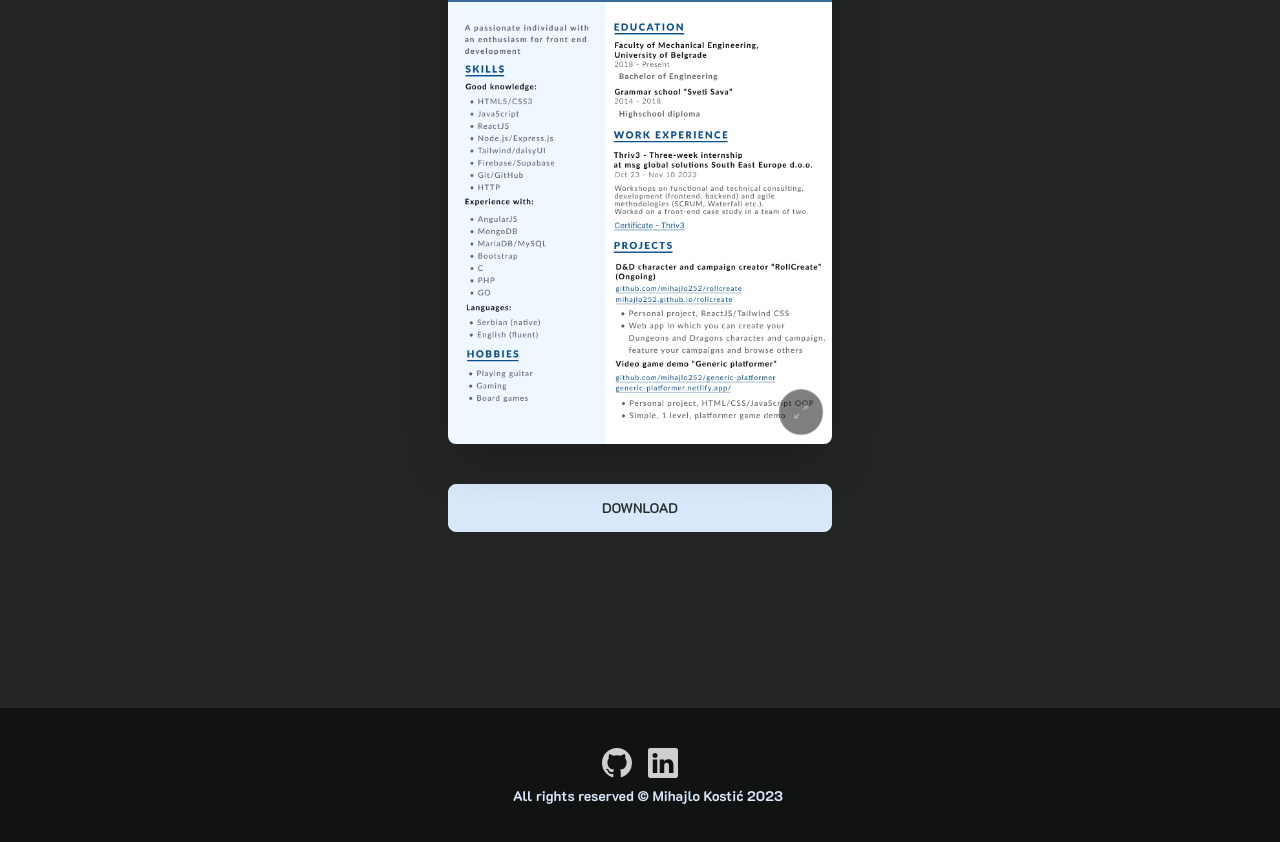
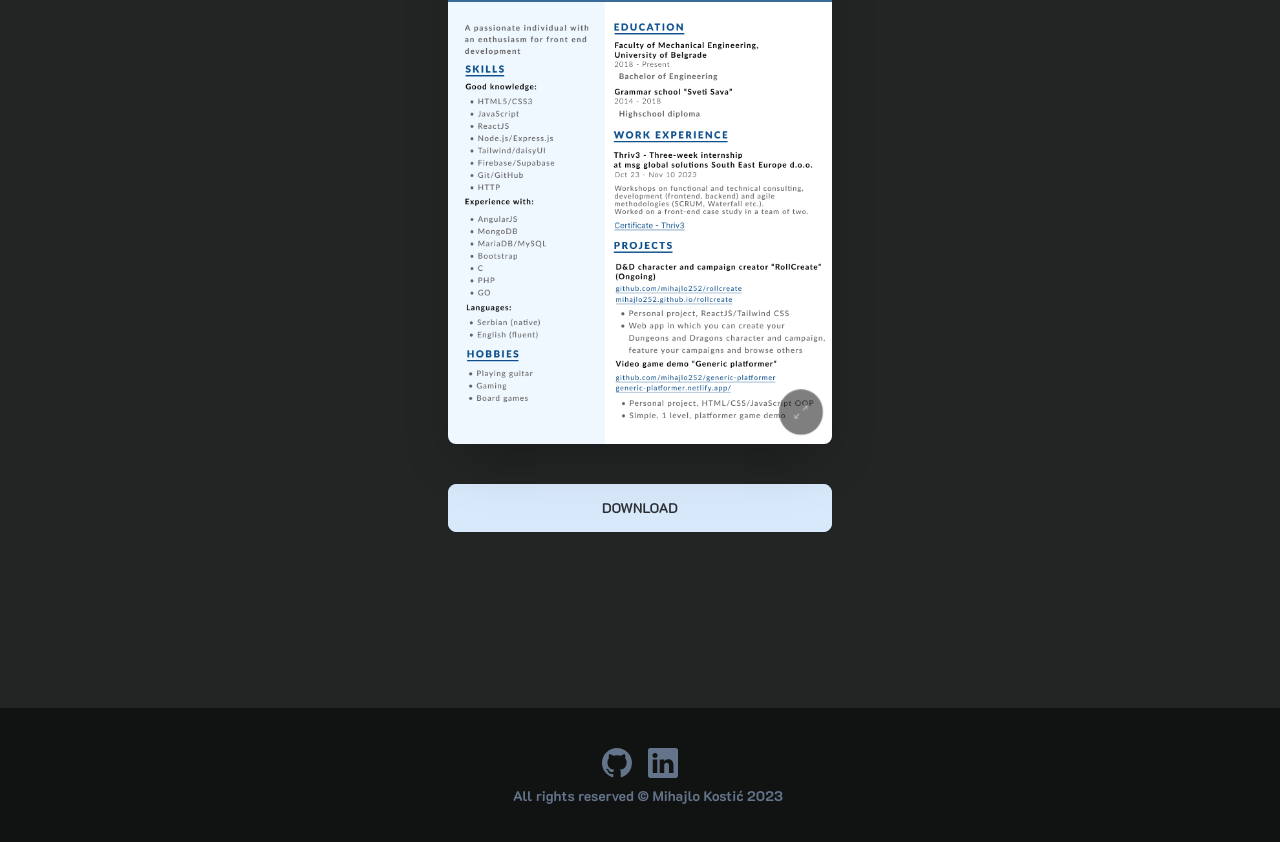
Before and after one commit to mihajlo252/mihajlo252.github.io, a React (Vite) app: page /#/ in a window 1280 px wide. Shown: the part 1494-2336 px from the top of the page. Built offline with nearby package versions, Linux system fonts and the light colour scheme.

Commit message:
Add transitions

```diff
--- a/src/components/Footer.jsx
+++ b/src/components/Footer.jsx
@@ -6,17 +6,17 @@ export const Footer = () => {
 		<div className="footer">
 			<footer className="text-white-content footer footer-center bg-base-200 p-10">
 				<div>
-					<div className="flex items-center gap-4">
-						<a href="https://github.com/mihajlo252" aria-label="Github Link">
-							<BsGithub size={30} />
+					<div className="flex items-center gap-4 text-slate-500">
+						<a className="transition-colors duration-[250ms] hover:text-[#eaeaea]" href="https://github.com/mihajlo252" aria-label="Github Link">
+							<BsGithub size={30} color={""}/>
 						</a>
-						<a href="https://www.linkedin.com/in/mihajlo-kostic/" aria-label="LinedIn Link">
-							<BsLinkedin size={30} />
+						<a className="transition-colors duration-[250ms] hover:text-[#eaeaea]" href="https://www.linkedin.com/in/mihajlo-kostic/" aria-label="LinedIn Link">
+							<BsLinkedin size={30} color="bg-primary"/>
 						</a>
 					</div>
 				</div>
 				<div>
-          <p className="font-bold">All rights reserved © Mihajlo Kostić 2023</p>
+          <p className="font-bold text-slate-500">All rights reserved © Mihajlo Kostić 2023</p>
         </div>
 			</footer>
 		</div>
--- a/src/components/NavStyles.module.css
+++ b/src/components/NavStyles.module.css
@@ -7,7 +7,7 @@
 }
 
 .navlink:last-of-type {
-  transition: transform var(--transition);
+  transition: transform var(--transition), color var(--transition);
   transition-delay: 50ms;
 }
 
```
